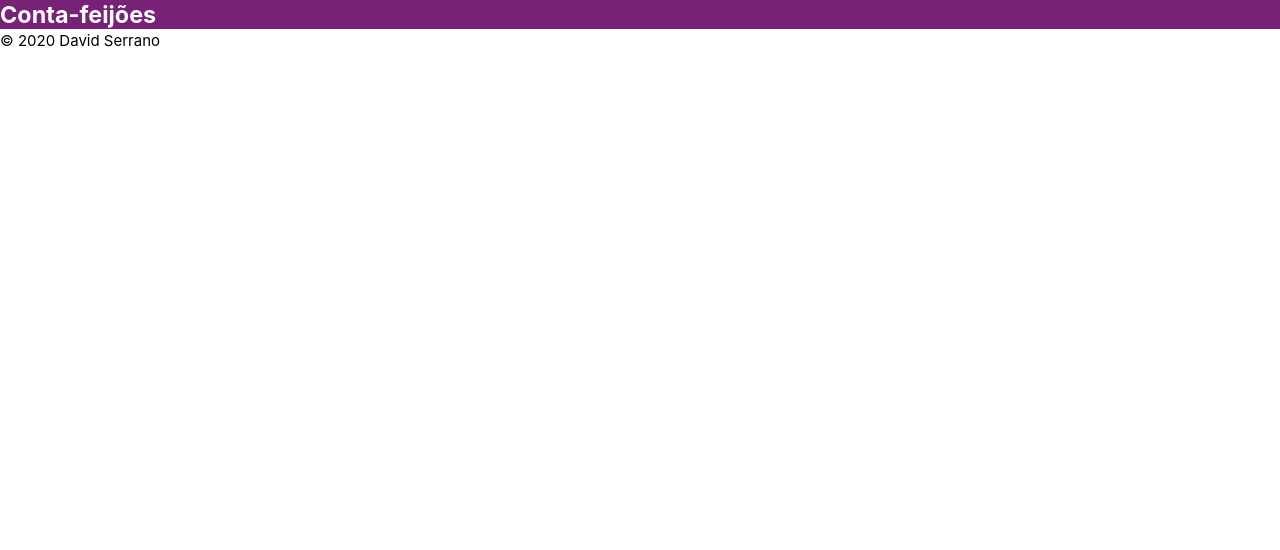
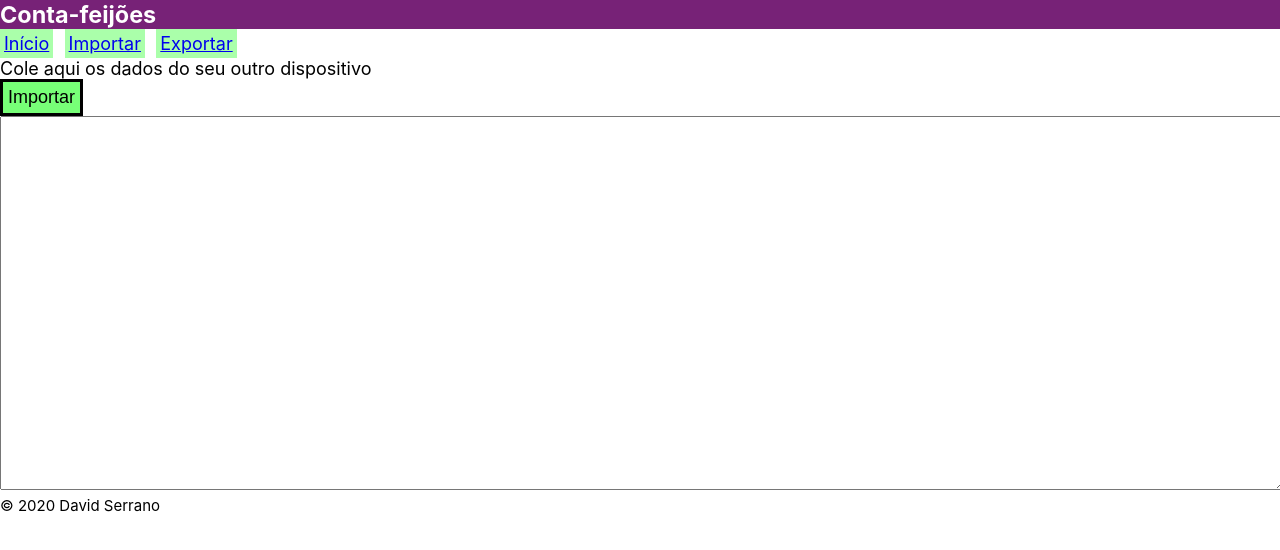
Before and after one commit to N0NamedGuy/bean-counter, a React (Create React App) app: page /beans/import in a window 1280 px wide. Shown: the top 550 px of the page. Built offline with nearby package versions, Linux system fonts and the light colour scheme.

Commit message:
Added import/export functionality

```diff
--- a/package.json
+++ b/package.json
@@ -14,9 +14,7 @@
     "react-router-dom": "^5.2.0",
     "react-scripts": "3.4.3"
   },
-
   "homepage": "/beans",
-
   "scripts": {
     "start": "react-scripts start",
     "build": "react-scripts build",
--- a/src/App.js
+++ b/src/App.js
@@ -3,12 +3,15 @@ import './App.css';
 
 import { Products } from './pages/Products';
 import { ProductDetails } from './pages/ProductDetails';
+import { Export } from './pages/Export';
 
 import {
     BrowserRouter as Router,
     Switch,
-    Route
+    Route,
+    Link
 } from 'react-router-dom';
+import { Import } from './pages/Import';
 
 function App() {
 
@@ -17,12 +20,24 @@ function App() {
             <Router basename="/beans">
                 <h1 className="brand">Conta-feijões</h1>
 
+                <nav>
+                    <Link className="nav-link" to="/">Início</Link>
+                    <Link className="nav-link" to="/import">Importar</Link>
+                    <Link className="nav-link" to="/export">Exportar</Link>
+                </nav>
+
                 <Switch>
                     <Route exact path="/">
                         <Products />
                     </Route>
                     <Route path="/details/:id">
                         <ProductDetails />
+                    </Route>
+                    <Route path="/export">
+                        <Export />
+                    </Route>
+                    <Route path="/import">
+                        <Import />
                     </Route>
                 </Switch>
                 <footer>
--- a/src/index.css
+++ b/src/index.css
@@ -88,4 +88,21 @@ button {
     margin: 0;
     background: #772277;
     color: #fff;
-  }
+}
+
+.export-code {
+    font-family: 'Courier New', Courier, monospace;
+    width: 100%;
+    min-height: 46vh;
+}
+
+.nav-link {
+    display: inline-block;
+    padding: 4px;
+    background-color: #aaffaa;
+    text-align: center;
+}
+
+.nav-link  + .nav-link  {
+    margin-left: 1ch;
+}
--- /dev/null
+++ b/src/pages/Export.jsx
@@ -0,0 +1,25 @@
+import { useEffect, useRef, useState } from "react";
+
+import React from 'react';
+import { useStorageState } from "../hooks/useStorageState";
+
+export const Export = () => {
+    const [products] = useStorageState('products', []);
+    const userDataEl = useRef(null);
+
+    const base64Data = btoa(JSON.stringify(products))
+
+    const doCopy = () => {
+        userDataEl.current.select();
+        document.execCommand("copy");
+    }
+
+    return <div>
+        <span>Estes são os dados que foram gravados no telemóvel. Copie e cole para lugar seguro</span>
+        <br/>
+        <button onClick={() => doCopy()}>Copiar</button>
+        <div>
+            <textarea ref={userDataEl} className="export-code" readOnly value={base64Data}></textarea>
+        </div>
+    </div>
+}
--- /dev/null
+++ b/src/pages/Import.jsx
@@ -0,0 +1,72 @@
+import React, { useRef, useState } from 'react';
+import { useStorageState } from "../hooks/useStorageState";
+
+export const Import = () => {
+    const [products, setProducts] = useStorageState('products', []);
+    const [importedData, setImportedData] = useState('');
+    const userDataEl = useRef(null);
+
+    const doImport = () => {
+        let importedString;
+        try {
+            importedString = atob(importedData);
+        } catch (e) {
+            window.alert('Copiaste isso mal!')
+            return;
+        }
+
+        if (window.confirm('Estás prestes a substituir os dados que tens. Tens a certeza que queres continuar?')) {
+            try {
+                const data = JSON.parse(importedString);
+
+                // Check if array
+                if (!Array.isArray(data)) {
+                    window.alert('Isto devia ser uma lista... mas aparentemente não é...');
+                    return;
+                }
+
+                // Check if products have the necessary props
+                const valid = data.every((product) => {
+                    return typeof product.id !== 'undefined' &&
+                        typeof product.name !== 'undefined' &&
+                        typeof product.quantity !== 'undefined' &&
+                        Array.isArray(product.records) &&
+                        product.records.every((record) => {
+                            return typeof record.recordDate !== 'undefined' &&
+                                typeof record.quantity !== 'undefined' &&
+                                typeof record.id !== 'undefined'
+                        })
+                    }
+                );
+
+                if (!valid) {
+                    window.alert('Estes dados estão inválidos. Importação abortada.');
+                    return;
+                }
+
+                setProducts(data);
+                window.alert('Dados importados!')
+
+            } catch (e) {
+                window.alert('Os dados podem estar inválidos ou copiaste isso mal!');
+                return;
+            }
+
+        }
+    };
+
+    const onImportDataChange = (event) => {
+        setImportedData(event.target.value);
+
+    };
+
+    return <div>
+        <span>Cole aqui os dados do seu outro dispositivo</span>
+        <br/>
+        <button onClick={() => doImport()}>Importar</button>
+        <div>
+            <textarea ref={userDataEl} className="export-code" value={importedData}
+            onChange={onImportDataChange}></textarea>
+        </div>
+    </div>
+}
```
Also changed, not shown: 1 other file (tests, documents, lock files or other folders).
